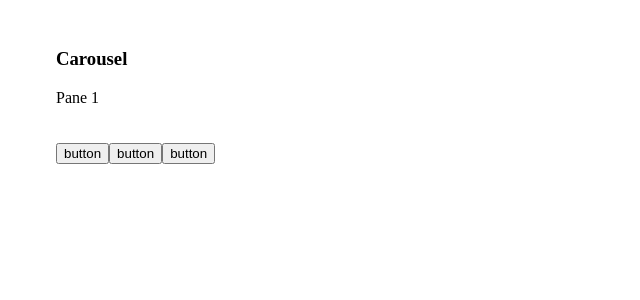
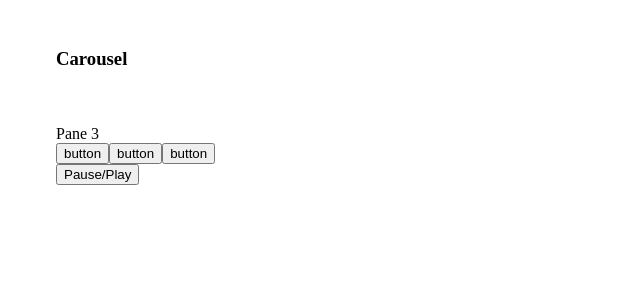
Before and after one commit to denniscual/react-simple-ui, a React (Create React App) app: page / in a window 1280 px wide. Shown: the top 300 px of the page, without its empty margins (0-640 px from the left). Built offline with nearby package versions, Linux system fonts and the light colour scheme.

Commit message:
Add initial Carousel Controls

```diff
--- a/src/App.js
+++ b/src/App.js
@@ -6,6 +6,10 @@ import React, {
   isValidElement,
   // $FlowFixMe
   Suspense,
+  // $FlowFixMe
+  useState,
+  // $FlowFixMe
+  useEffect,
   // $FlowFixMe
   useMemo,
 } from 'react'
@@ -89,6 +93,8 @@ Carousel.defaultProps = {
   activeIndex: 0,
 }
 
+// TODO: We need to add styles and animation for our Carousel including indicators.
+// TODO: Add controls like indicators to go to the next pane, go to previous pane and play/pause that auto-switching.
 function Carousel({
   activeIndex,
   children,
@@ -96,15 +102,43 @@ function Carousel({
   children: ChildrenArray<Element<typeof CarouselPane>>,
   activeIndex: number,
 }) {
+  const [isPlaying, setPlaying] = useState(true)
+  // TODO: I think it is good to encapsulates/group this 2 next statements into 1 hook because they change together.
   const [active, setActive] = useActive(activeIndex)
   const updatedChildren = useUpdateChildrenByActiveIndex(children, active)
-  // TODO: We need to add styles and animation for our Carousel including indicators.
+  useEffect(
+    () => {
+      let timeout: any = 0
+      // We will have a schedule in updating the active state if only the isPlaying flag is true.
+      if (isPlaying) {
+        // When this Component gets mounted, schedule to update the active state so that it switch to next pane.
+        timeout = setTimeout(() => {
+          // Result of increment of active by 1.
+          const incrementActive = active + 1
+          // Get the last element index of updatedChildren []
+          const lastElementIndex = updatedChildren.length - 1
+          // If incrementActive is greater than the lastElementIndex then active should be assigned to 0 to go back in to first panel. Else, keep going.
+          const resultActive =
+            incrementActive > lastElementIndex ? 0 : incrementActive
+          setActive(resultActive)
+        }, 2000)
+      }
+      // When the active state is updated via clicking the indicators or using some controls, we need to stop the schedule of updating the state.
+      return function cleanup() {
+        clearTimeout(timeout)
+      }
+    },
+    [active, isPlaying],
+  )
   return (
     <Fragment>
       <RootSC.list>{updatedChildren}</RootSC.list>
       <CarouselIndicators setActive={setActive}>
         {updatedChildren}
       </CarouselIndicators>
+      <button onClick={() => setPlaying(isPlaying => !isPlaying)}>
+        Pause/Play
+      </button>
     </Fragment>
   )
 }
```
